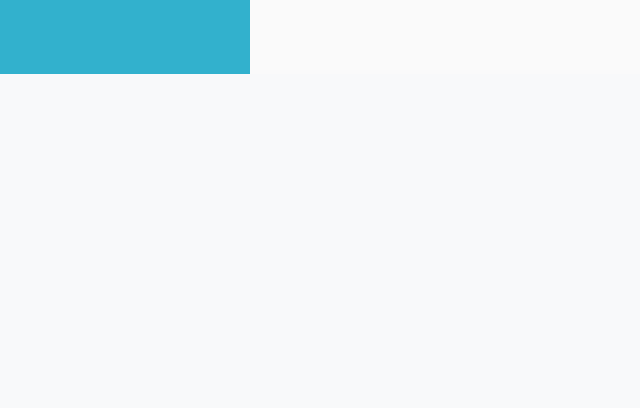
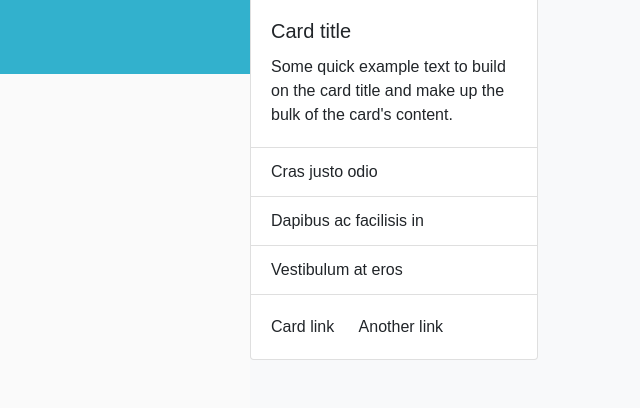
Before and after one commit to Code-Institute-Submissions/powerof3, a Flask app: page /1 in a window 1280 px wide. Shown: the part 726-1134 px from the top of the page, without its empty margins (0-640 px from the left). Before the commit the page ends 800 px from the top, so only its background shows below. Run offline with Flask 2, Linux system fonts and the light colour scheme; data comes from the database, SQL or seed files in the repository; some libraries are stand-ins or nearby versions.

Commit message:
Created for single recipe template

```diff
--- a/po3/core/views.py
+++ b/po3/core/views.py
@@ -6,7 +6,7 @@ core = Blueprint('core',__name__)
 
 @core.route('/')
 def index():
-    page = None
+    page = request.args.get('page',1,type=cdint)
     recipe_cards = Recipe.query.order_by(Recipe.date.desc()).paginate(page=page,per_page=3)
     return render_template('index.html',recipe_cards=recipe_cards)
 
@@ -20,6 +20,6 @@ def contact():
 
 @core.route('/all_recipes.html')
 def all_recipes():
-    page = None
-    recipe_cards = Recipe.query.order_by(Recipe.date.desc()).paginate(page=page,per_page=3)
+    page = request.args.get('page',1,type=int)
+    recipe_cards = Recipe.query.order_by(Recipe.date.desc()).paginate(page=page,per_page=9)
     return render_template('all_recipes.html',recipe_cards=recipe_cards)
--- a/po3/templates/all_recipes.html
+++ b/po3/templates/all_recipes.html
@@ -9,6 +9,7 @@
       </p>
     </div>
   </section>
+
   <div class="album py-5 bg-light">
     <div class="container">
       <div class="row">
@@ -30,4 +31,9 @@
             </div>
           </div>
         </div>
+      <!-- End of single recipe-->
+        {% endfor %}
+      </div>
+    </div>
+  </div>
 {% endblock %}
--- a/po3/templates/base.html
+++ b/po3/templates/base.html
@@ -39,7 +39,7 @@
                     <a class="text-uppercase" href="{{url_for('core.about')}}">about</a>
                 </li>
                 <li>
-                    <a class="text-uppercase" href="#">browse</a>
+                    <a class="text-uppercase" href="{{url_for('core.all_recipes')}}">browse</a>
                 </li>
 
                 {% if current_user.is_authenticated %}
--- a/po3/templates/recipe_card.html
+++ b/po3/templates/recipe_card.html
@@ -1,3 +1,51 @@
 {% extends 'base.html' %}
 {% block content %}
+<!-- <div class="col-md-6">
+    <div class="card mb-4 shadow-sm">
+      <iframe width="100%" height="480" src="{{recipe.smoothie_video}}"></iframe>
+      <div class="card-body">
+        <h5 class="card-title">{{recipe.title}}</h5>
+        <p class="card-text">{{recipe.description|truncate(50)}}</p>
+        <div class="d-flex justify-content-between align-items-center">
+          <div class="btn-group">
+            <button type="button" class="btn btn-sm btn-outline-secondary"><a href="{{url_for('recipe_cards.recipe_card',recipe_card_id=recipe.id)}}">Read More</a></button>
+          </div>
+          <small class="text-muted">Made by: <a href="{{url_for('users.user_recipes',username=recipe.chef.username)}}">{{recipe.chef.first_name}}</a></small>
+          <small class="text-muted">{{recipe.date.strftime('%d-%m-%Y')}}</small>
+        </div>
+      </div>
+    </div>
+  </div> -->
+  <section class="jumbotron justify-content-center text-center">
+    <div class="container">
+      <h1>Welcome to our smoothies labaratory</h1>
+      <p class="lead text-muted">Gather, create and share all your favourite smoothie recipes in one place</p>
+      <p>
+        <a href="{{url_for('users.register')}}" class="btn btn-primary my-2">JOIN OUR COMMUNITY</a>
+      </p>
+    </div>
+  </section>
+
+  <div class="album py-5 bg-light">
+    <div class="container">
+      <div class="row">
+  <div class="card" style="width: 18rem;">
+    <iframe width="100%" height="225" src="{{recipe.smoothie_video}}"></iframe>
+    <div class="card-body">
+      <h5 class="card-title">Card title</h5>
+      <p class="card-text">Some quick example text to build on the card title and make up the bulk of the card's content.</p>
+    </div>
+    <ul class="list-group list-group-flush">
+      <li class="list-group-item">Cras justo odio</li>
+      <li class="list-group-item">Dapibus ac facilisis in</li>
+      <li class="list-group-item">Vestibulum at eros</li>
+    </ul>
+    <div class="card-body">
+      <a href="#" class="card-link">Card link</a>
+      <a href="#" class="card-link">Another link</a>
+    </div>
+  </div>
+</div>
+</div>
+</div>
 {% endblock %}
```
